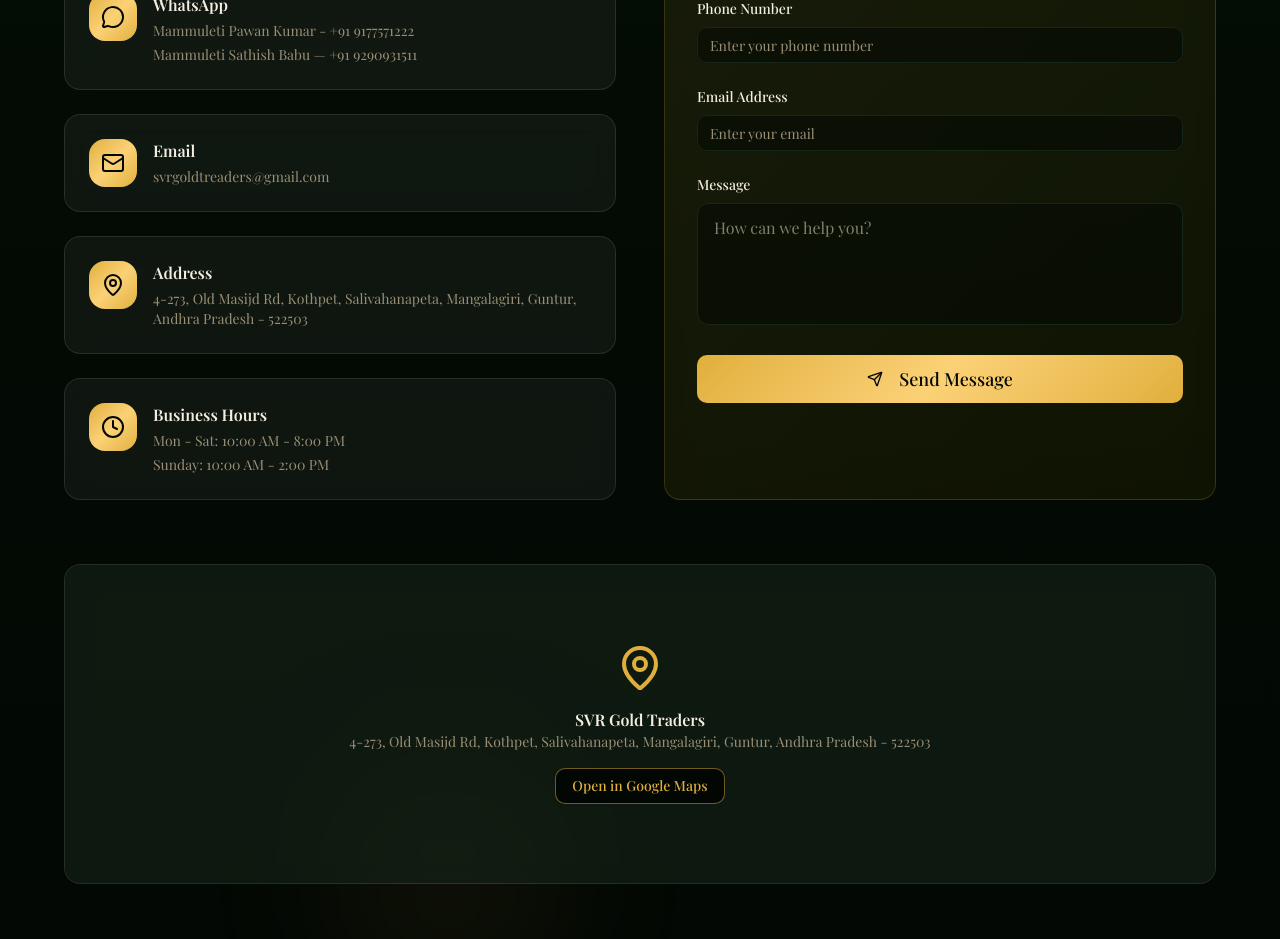
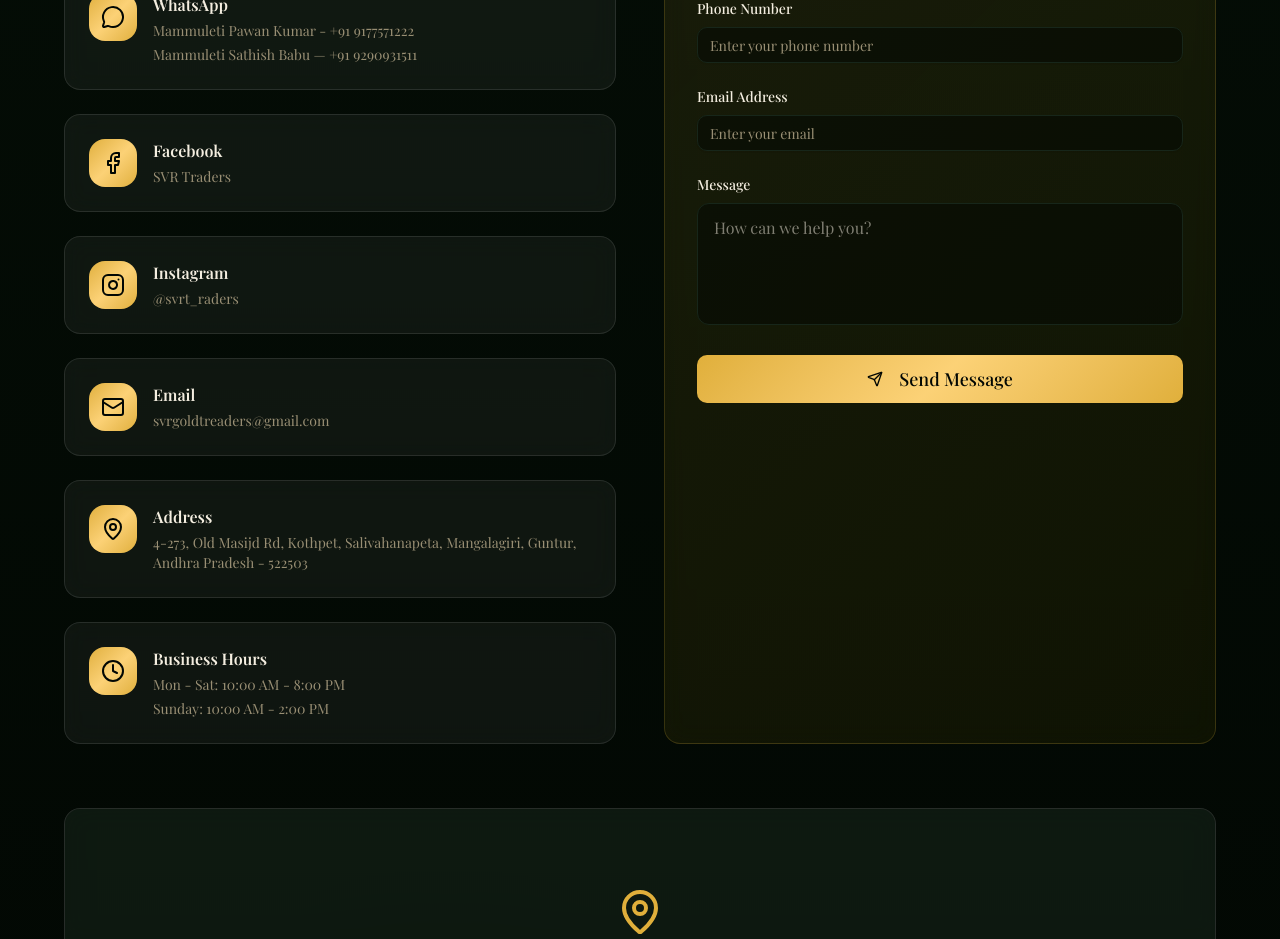
Before and after one commit to divya-manasa/svr-gold-traders, a Next.js app: page / in a window 1280 px wide. Shown: the part 8060-8999 px from the top of the page. Built offline with nearby package versions, Linux system fonts and the light colour scheme; a web font is replaced by a local one.

Commit message:
added facebook and instagram

```diff
--- a/components/contact-section.tsx
+++ b/components/contact-section.tsx
@@ -9,6 +9,8 @@ import {
   Clock,
   Send,
   MessageCircle,
+  Instagram,
+  Facebook,
 } from "lucide-react"
 
 import { cn } from "@/lib/utils"
@@ -73,6 +75,33 @@ export function ContactSection() {
         },
       ],
     },
+    {
+icon: Facebook,
+
+title: "Facebook",
+
+details: [
+{
+label: "SVR Traders",
+
+action: "https://facebook.com/SvrTraders",
+},
+],
+},
+
+{
+icon: Instagram,
+
+title: "Instagram",
+
+details: [
+{
+label: "@svrt_raders",
+
+action: "https://instagram.com/svrt_raders",
+},
+],
+},
 
     {
       icon: Mail,
```
